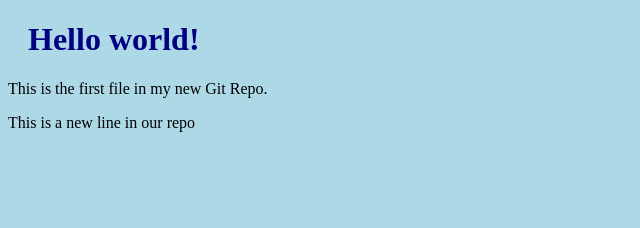
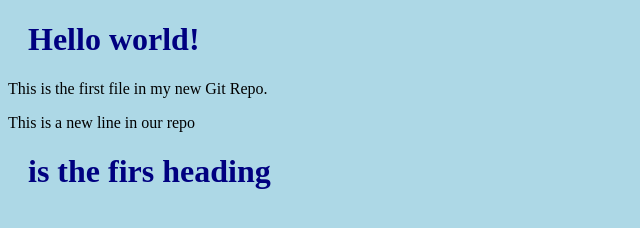
Before and after one commit to Gyanta69/myproject, a plain HTML site: page index.html in a window 1280 px wide. Shown: the whole page, without its empty margins (0-640 px from the left). Drawn offline with Linux system fonts and the light colour scheme.

Commit message:
added a new heading h1 tag

```diff
--- a/index.html
+++ b/index.html
@@ -10,6 +10,7 @@
 <h1>Hello world!</h1>
 <p>This is the first file in my new Git Repo.</p>
 <p>This is a new line in our repo</p>
+<h1>is the firs heading</h1>
 
 </body>
 </html>
```
Also changed, not shown: 1 other file.
